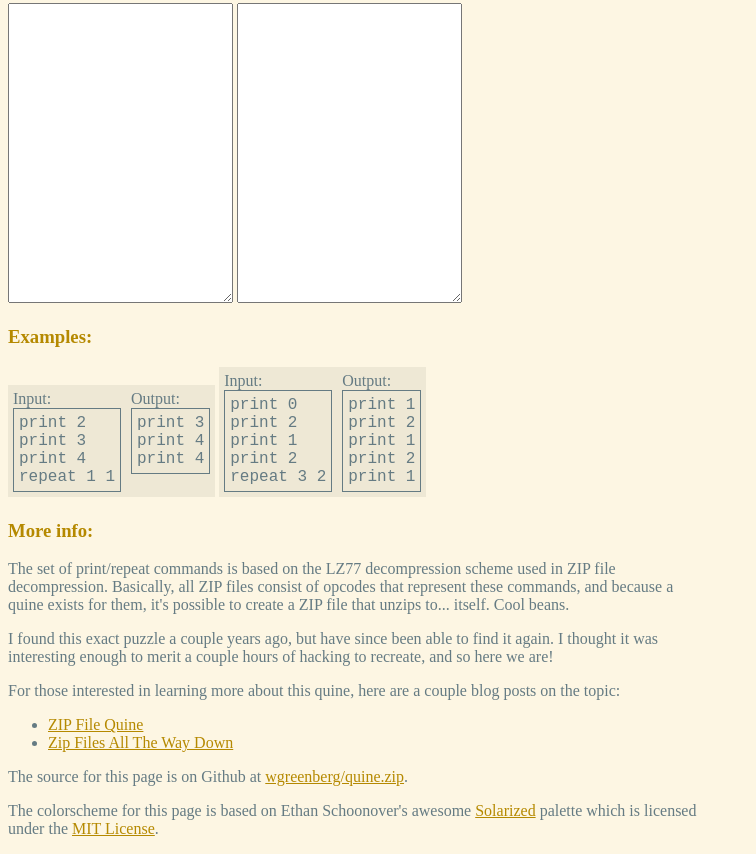
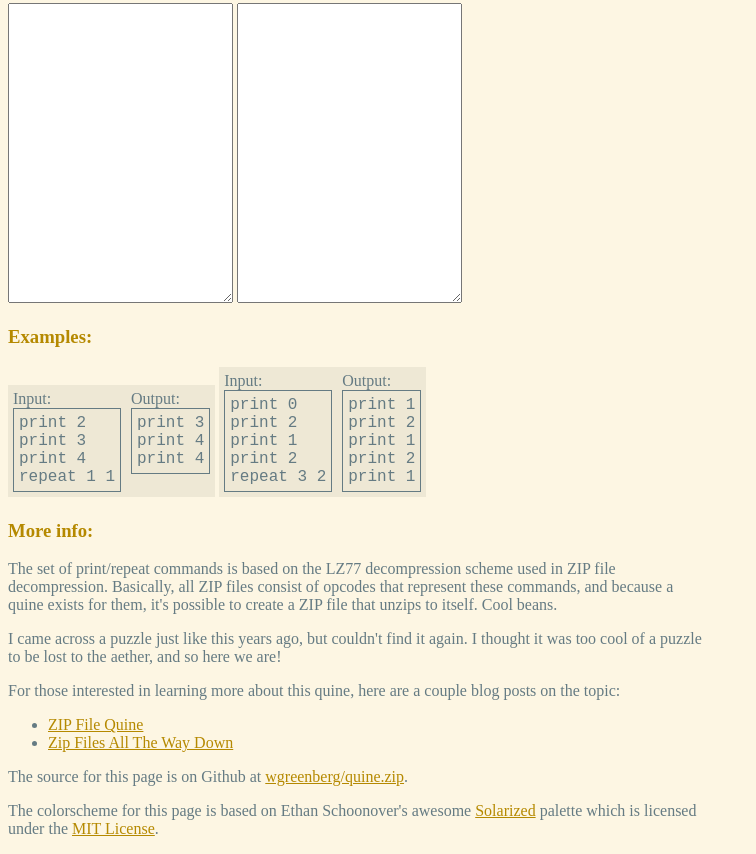
Before and after one commit to wgreenberg/quine.zip, a website: page index.html in a window 1280 px wide. Shown: the part 371-1225 px from the top of the page, without its empty margins (0-756 px from the left). Drawn offline with Linux system fonts and the light colour scheme.

Commit message:
Update index.html

```diff
--- a/index.html
+++ b/index.html
@@ -83,10 +83,9 @@ command per line, please.</p>
 <p>The set of print/repeat commands is based on the LZ77 decompression scheme
 used in ZIP file decompression. Basically, all ZIP files consist of opcodes
 that represent these commands, and because a quine exists for them, it's possible
-to create a ZIP file that unzips to... itself. Cool beans.</p>
-<p>I found this exact puzzle a couple years ago, but have since been able to
-find it again. I thought it was interesting enough to merit a couple hours of
-hacking to recreate, and so here we are!</p>
+to create a ZIP file that unzips to itself. Cool beans.</p>
+<p>I came across a puzzle just like this years ago, but couldn't find it again. I
+thought it was too cool of a puzzle to be lost to the aether, and so here we are!</p>
 <p>For those interested in learning more about this quine, here are a couple
 blog posts on the topic:
     <ul>
```
